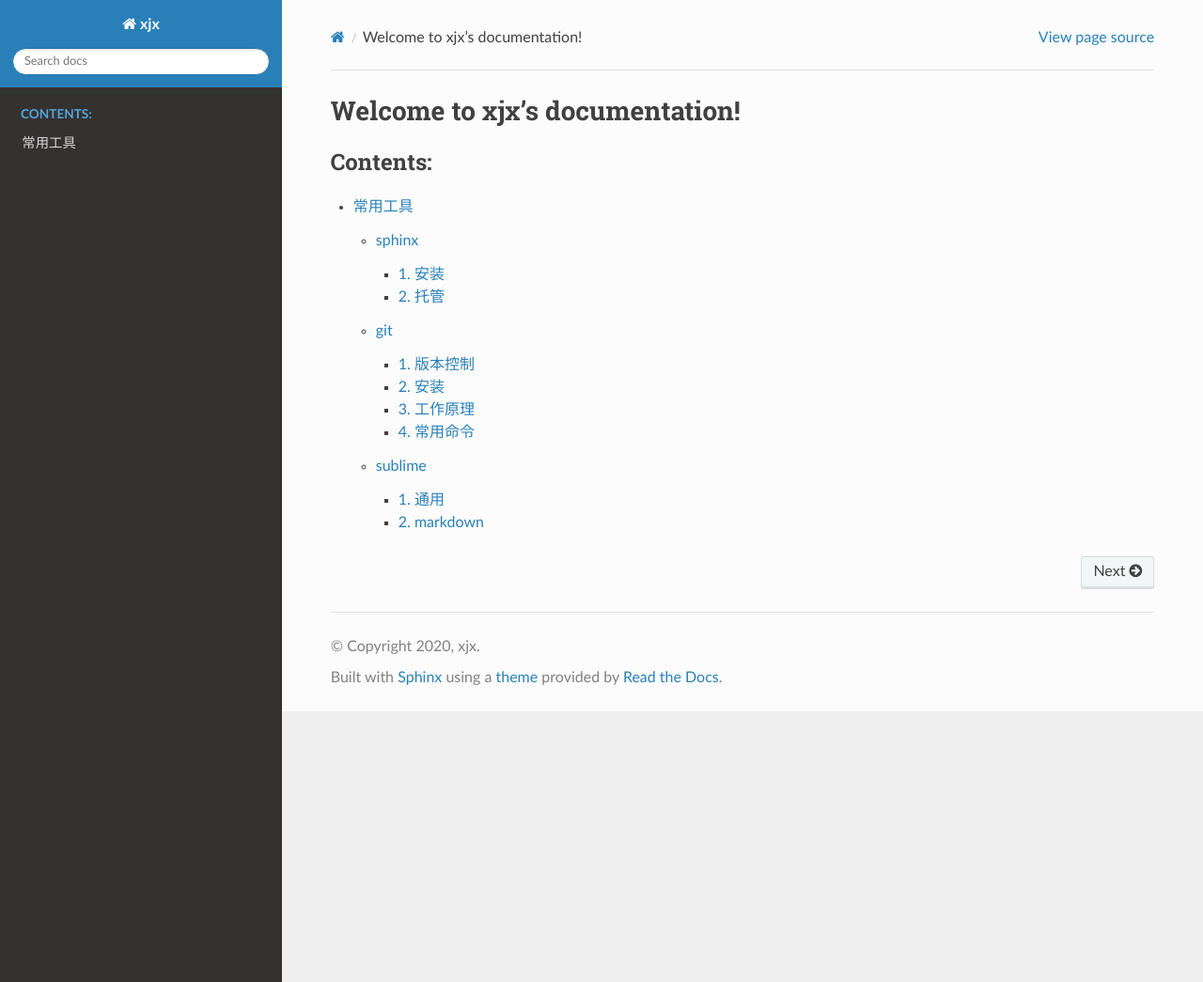
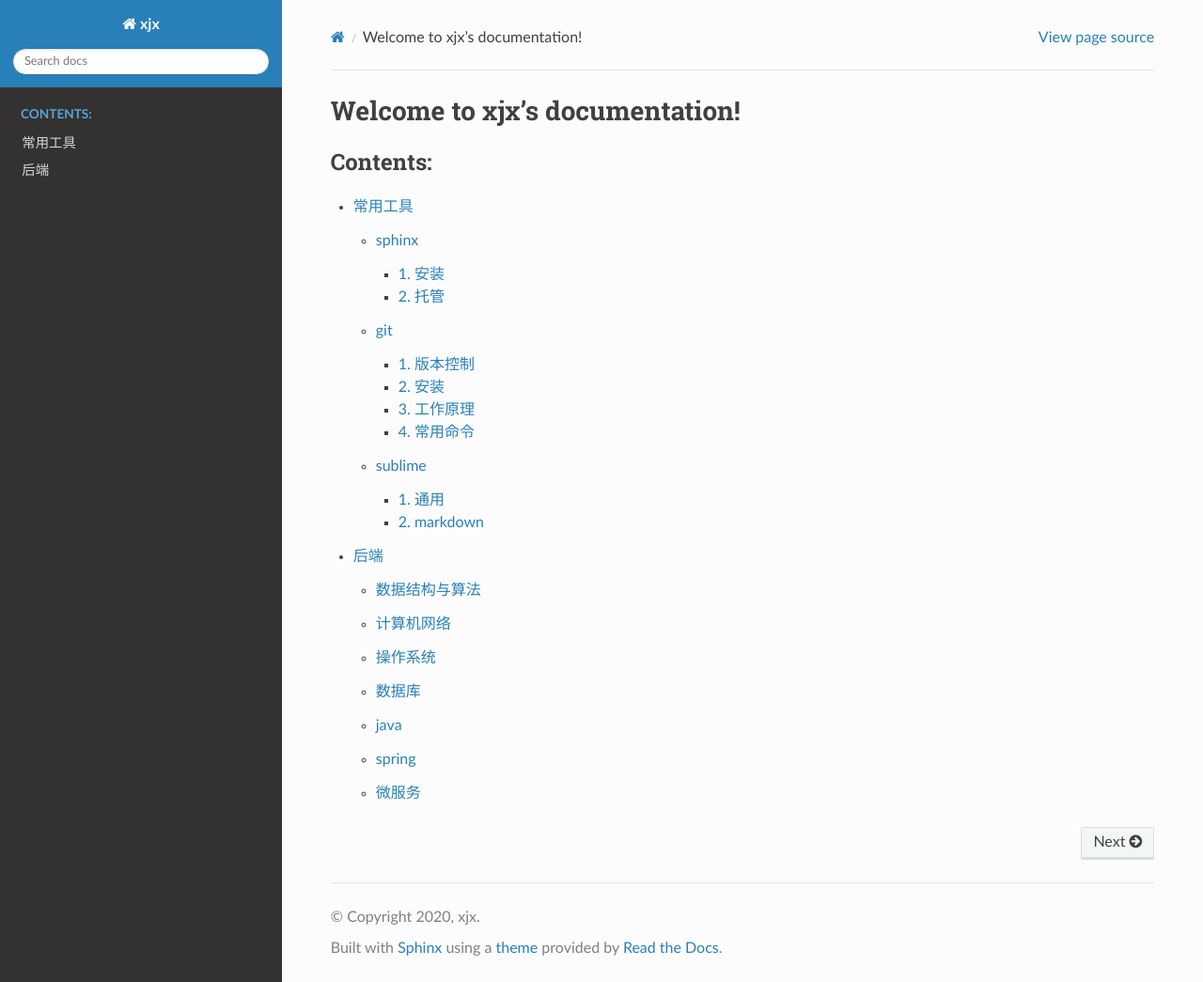
Before and after one commit to zzpandaman/wiki, a Sphinx documentation site: the page built from source/index.rst, in a window 1280 px wide and 1045 px high. Shown: the whole window at 94% size. Built offline with Sphinx 7.4.7 and the Read the Docs theme 2.0.0, drawn with Linux system fonts in a browser that asks for light colours; pages that are not in the unit, such as notebooks, are missing from menus.

Commit message:
update knowledge structure

```diff
--- /dev/null
+++ b/source/backend/algorithm/index.rst
@@ -0,0 +1,5 @@
+数据结构与算法
+====================
+
+.. toctree::
+   :maxdepth: 2
--- /dev/null
+++ b/source/backend/database/index.rst
@@ -0,0 +1,5 @@
+数据库
+====================
+
+.. toctree::
+   :maxdepth: 2
--- /dev/null
+++ b/source/backend/java/index.rst
@@ -0,0 +1,5 @@
+java
+====================
+
+.. toctree::
+   :maxdepth: 2
--- /dev/null
+++ b/source/backend/microservice/index.rst
@@ -0,0 +1,5 @@
+微服务
+====================
+
+.. toctree::
+   :maxdepth: 2
--- /dev/null
+++ b/source/backend/network/index.rst
@@ -0,0 +1,5 @@
+计算机网络
+====================
+
+.. toctree::
+   :maxdepth: 2
--- /dev/null
+++ b/source/backend/os/index.rst
@@ -0,0 +1,5 @@
+操作系统
+====================
+
+.. toctree::
+   :maxdepth: 2
--- /dev/null
+++ b/source/backend/spring/index.rst
@@ -0,0 +1,5 @@
+spring
+====================
+
+.. toctree::
+   :maxdepth: 2
--- a/source/index.rst
+++ b/source/index.rst
@@ -11,5 +11,6 @@ Welcome to xjx's documentation!
    :maxdepth: 3
    :caption: Contents:
 
+   company/index
    tools/index
-   company/index
+   backend/index
```
Also changed, not shown: source/backend/index.rst (added, +13 -0 lines), source/_static/img/purchase.png (added), source/tools/sphinx.md (line endings or trailing spaces), source/tools/sublime.md (line endings or trailing spaces).
